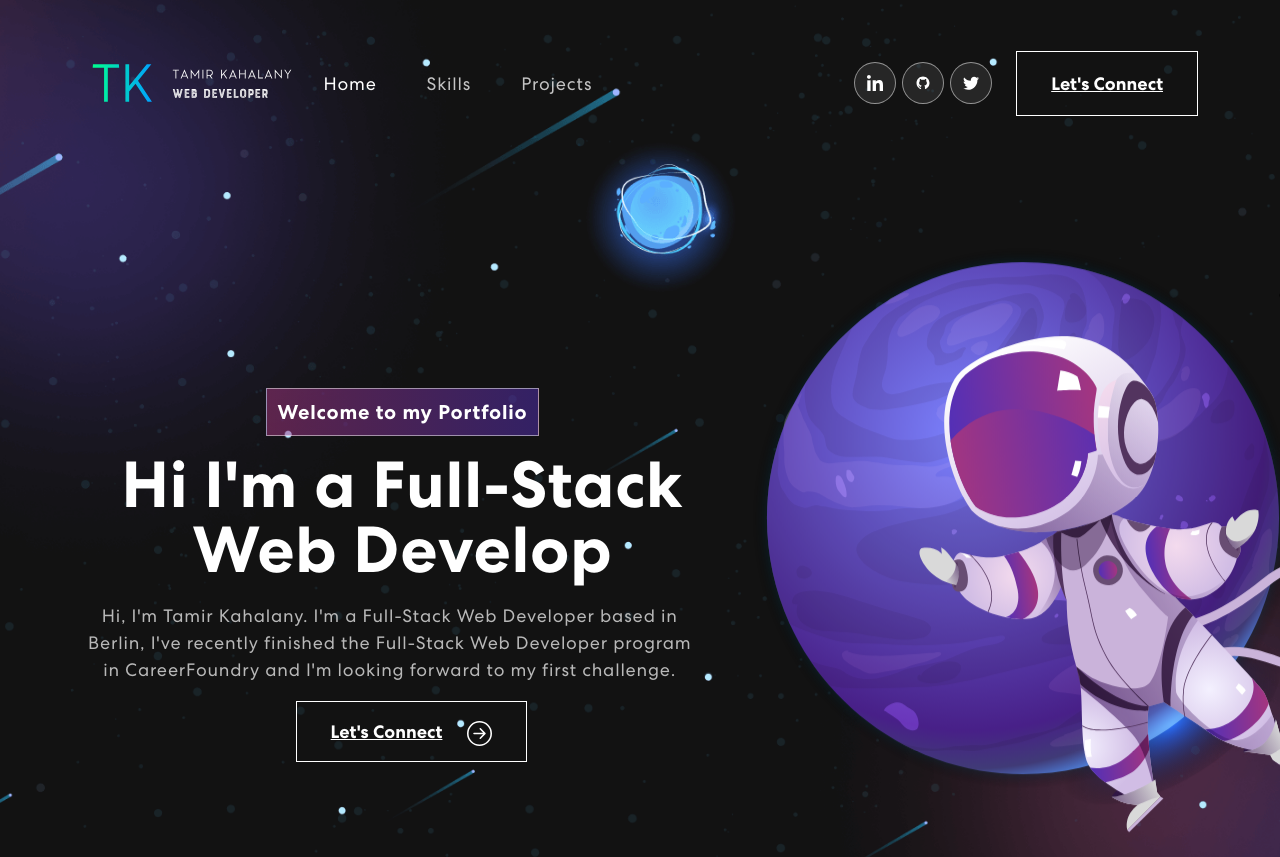
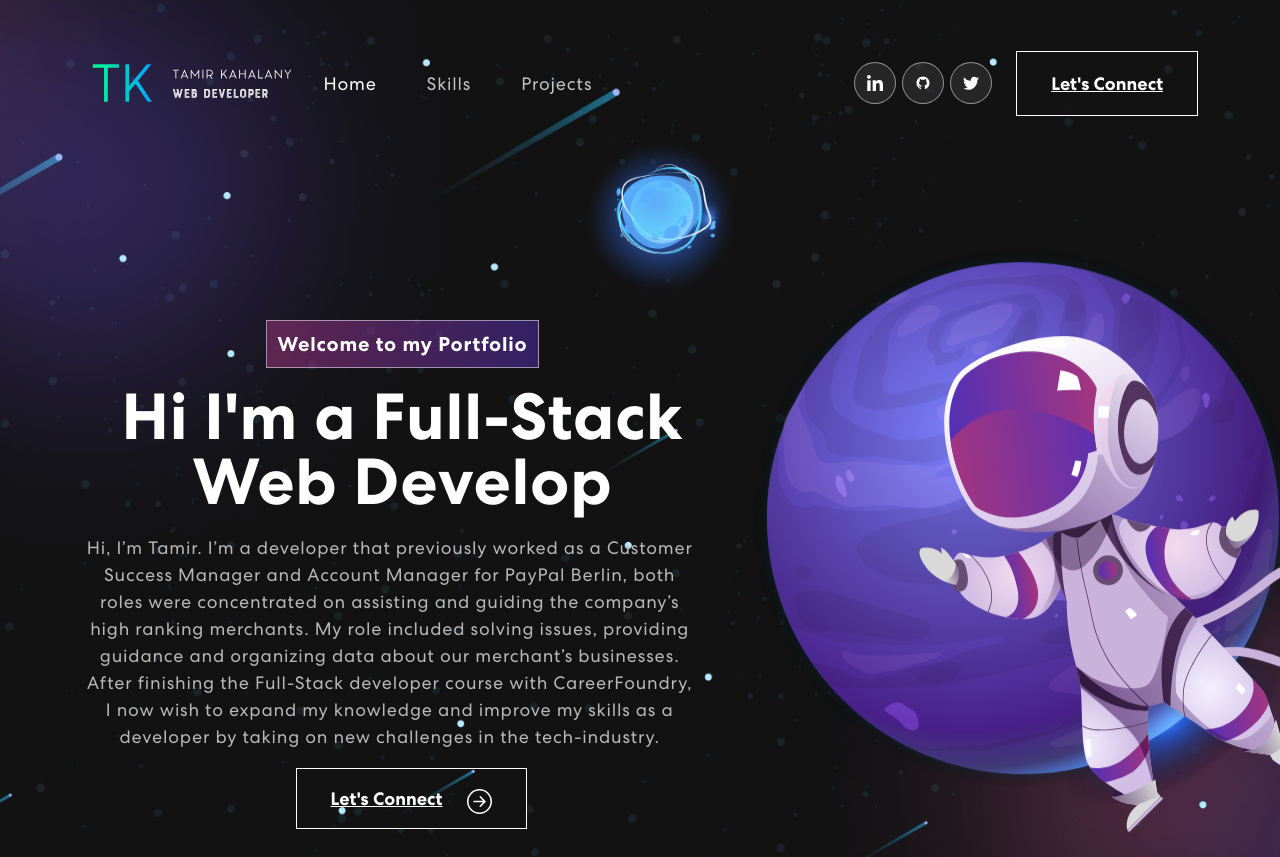
Before and after one commit to TKTamir/portfolio, a React (Create React App) app: page / in a window 1280 px wide. Shown: the top 857 px of the page. Built offline with nearby package versions, Linux system fonts and the light colour scheme.

Commit message:
Update about me

```diff
--- a/src/components/Banner.js
+++ b/src/components/Banner.js
@@ -62,9 +62,13 @@ export const Banner = () => {
                     <span className="wrap">{text}</span>
                   </h1>
                   <p className="banner-paragraph">
-                    Hi, I'm Tamir Kahalany. I'm a Full-Stack Web Developer based in Berlin, I've
-                    recently finished the Full-Stack Web Developer program in CareerFoundry and I'm
-                    looking forward to my first challenge.
+                    Hi, I’m Tamir. I’m a developer that previously worked as a Customer Success
+                    Manager and Account Manager for PayPal Berlin, both roles were concentrated on
+                    assisting and guiding the company’s high ranking merchants. My role included
+                    solving issues, providing guidance and organizing data about our merchant’s
+                    businesses. After finishing the Full-Stack developer course with CareerFoundry,
+                    I now wish to expand my knowledge and improve my skills as a developer by taking
+                    on new challenges in the tech-industry.
                   </p>
                   <a href="#contact" className="contact-btn">
                     Let's Connect
```
